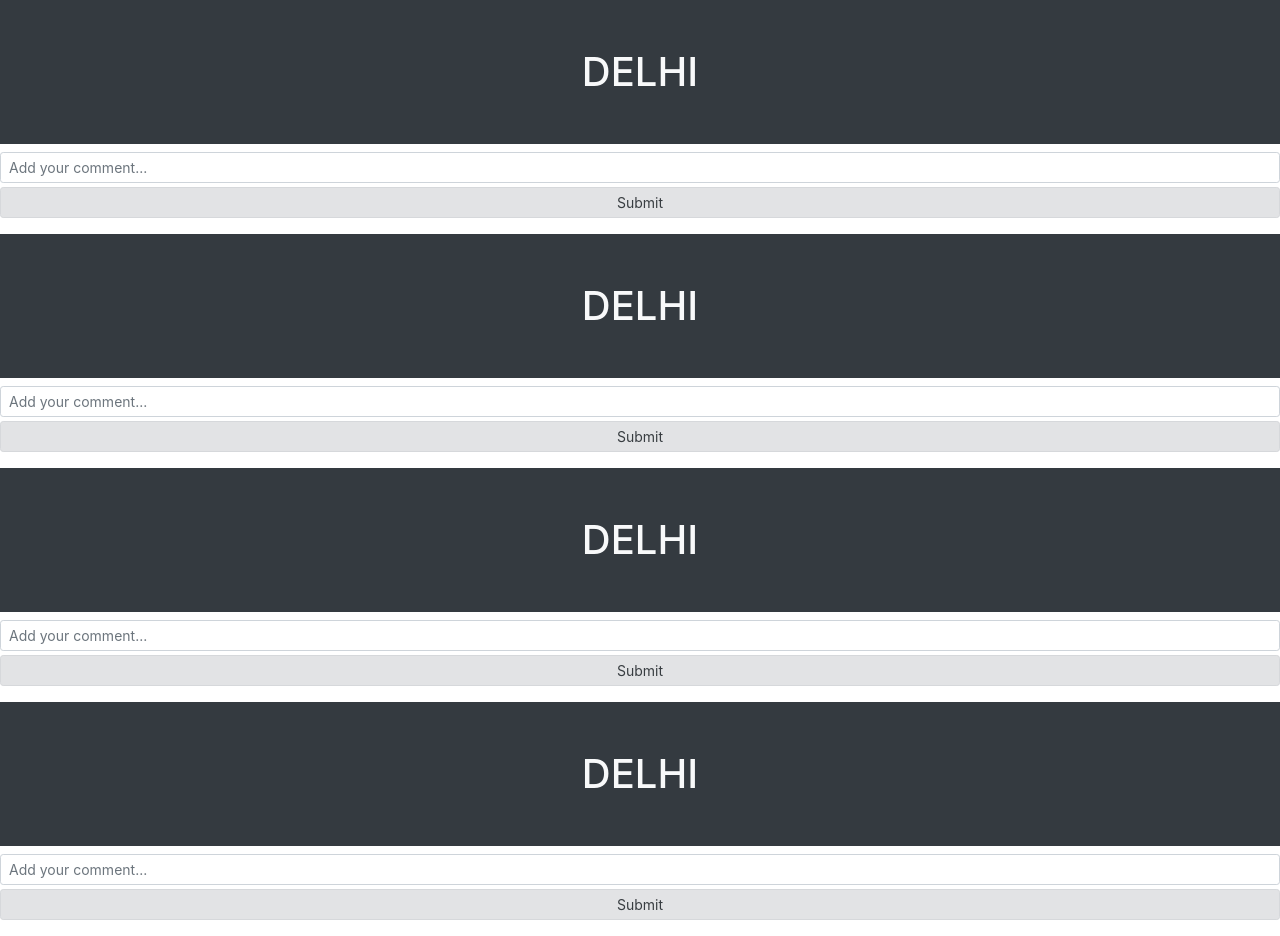
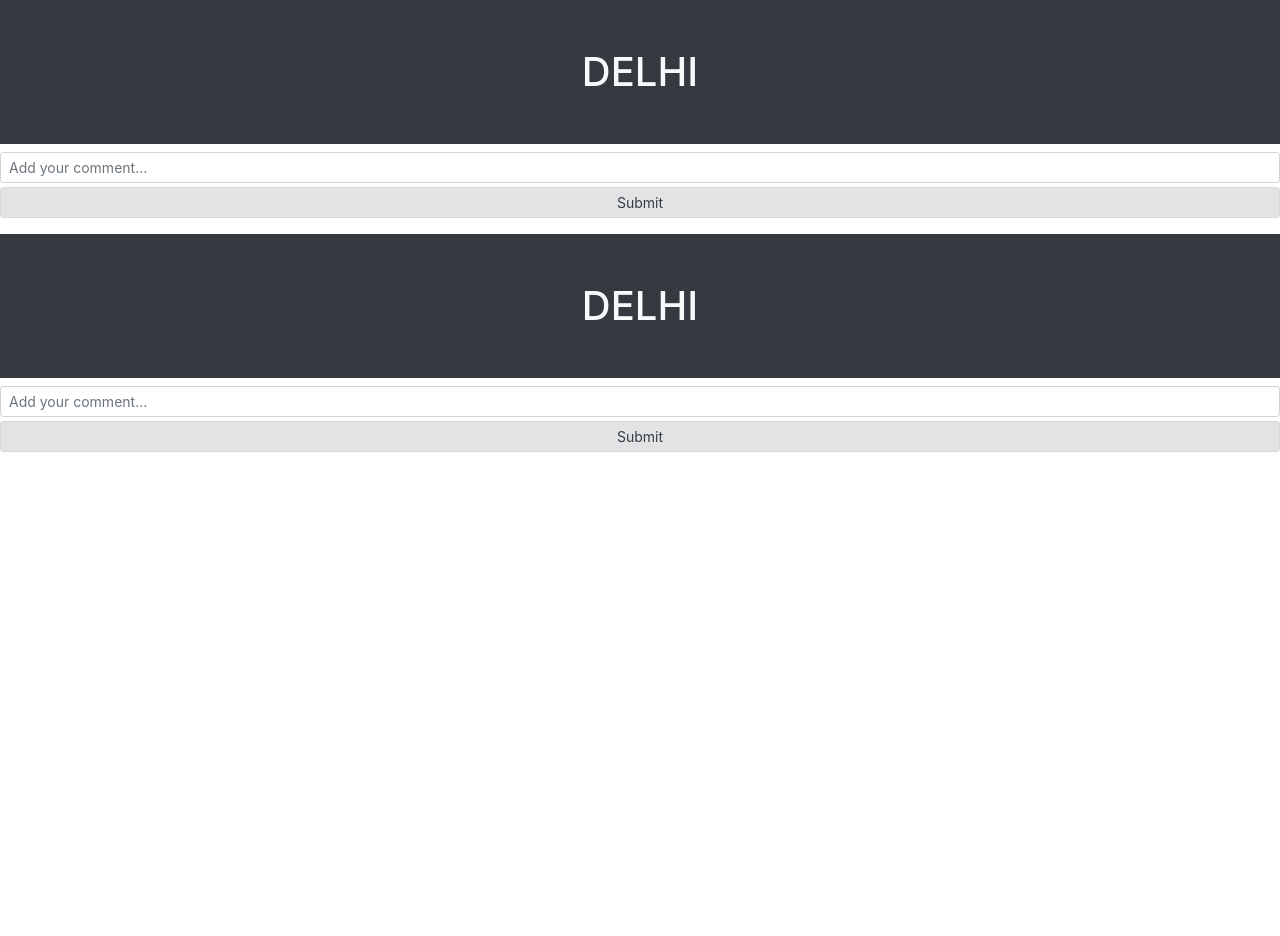
Before and after one commit to cg-202/day8-react-app, a React (Create React App) app: page / in a window 1280 px wide. After the commit the page ends 800 px from the top, so only its background shows below. Built offline with nearby package versions, Linux system fonts and the light colour scheme.

Commit message:
dyamic comment.

```diff
--- a/src/App.js
+++ b/src/App.js
@@ -7,8 +7,6 @@ function App() {
     <div>
       <SocialPost />
       <SocialPost />
-      <SocialPost />
-      <SocialPost />
     </div>
   );
 }
@@ -16,9 +14,17 @@ function App() {
 function SocialPost() {
   const [commentList, setCommentList] = useState([]);
 
+  const [inputComment, setInputComment] = useState("");
+  const updateInputComment = (e) => {
+    setInputComment(e.target.value);
+  };
+
   const addNewComment = () => {
-    const newCommentList = ["This is new Comment", ...commentList];
+    const newCommentList = [...commentList, inputComment];
     setCommentList(newCommentList);
+
+    // Clear the input
+    setInputComment("");
   };
 
   return (
@@ -26,13 +32,15 @@ function SocialPost() {
       <h1 className="bg-dark text-light p-5 text-center mb-2">DELHI</h1>
 
       {commentList.map((item, index) => (
-        <div key={index} className="alert-secondary p-1 mb-1">
+        <div key={index} className="bg-light p-1 mb-1">
           {item}
         </div>
       ))}
 
       <input
         type="text"
+        value={inputComment}
+        onChange={updateInputComment}
         className="form-control form-control-sm mb-1"
         placeholder="Add your comment..."
       />
```
